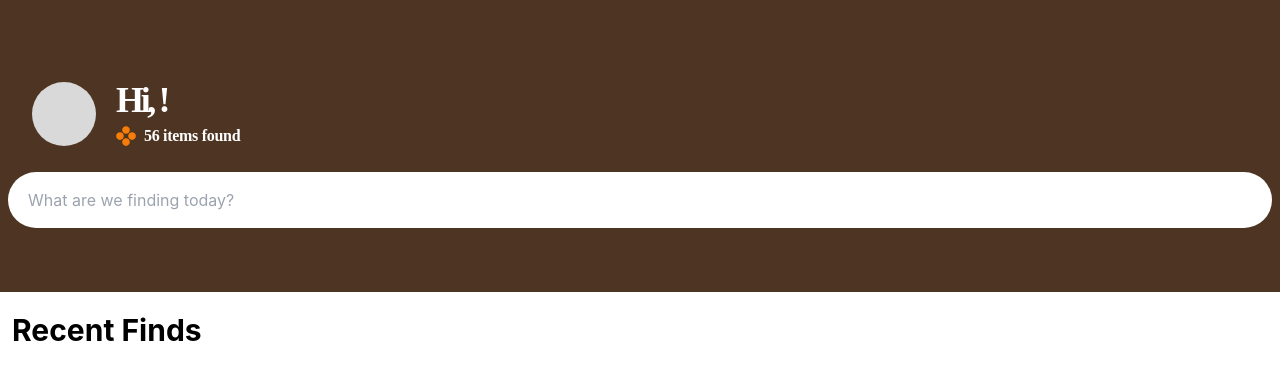
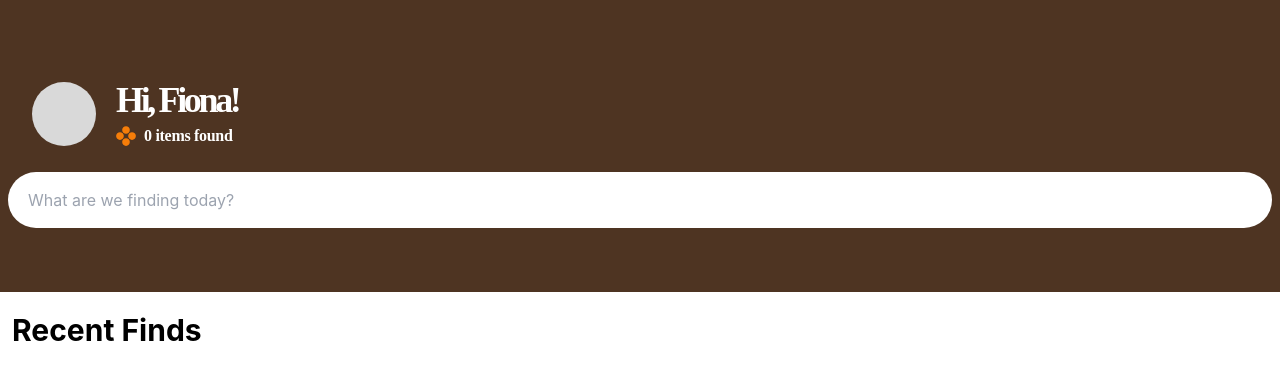
Before and after one commit to fiona-cai/TrackBack, a React (Create React App) app in the folder frontend/: page /home in a window 1280 px wide. Shown: the top 380 px of the page. Built offline with nearby package versions, Linux system fonts and the light colour scheme.

Commit message:
Fix # of items

```diff
--- a/frontend/src/home.tsx
+++ b/frontend/src/home.tsx
@@ -96,7 +96,7 @@ function Home() {
         <div className="px-8 flex gap-x-5 items-center">
           <div className="rounded-full bg-[#d9d9d9] w-16 h-16"></div>
           <div className="text-white">
-            <h1 className="text-4xl mb-1">Hi, !</h1>
+            <h1 className="text-4xl mb-1">Hi, Fiona!</h1>
             <div className="flex items-center gap-x-2">
               <svg xmlns="http://www.w3.org/2000/svg" width="20" height="20" viewBox="0 0 73 73" fill="none">
                 <path d="M36.5 44.6765C44.232 44.6765 50.5 50.9445 50.5 58.6765V58.6765C50.5 66.4084 44.232 72.6765 36.5 72.6765V72.6765C28.768 72.6765 22.5 66.4084 22.5 58.6765V58.6765C22.5 50.9445 28.768 44.6765 36.5 44.6765V44.6765Z" fill="#f67d09"/>
@@ -104,7 +104,7 @@ function Home() {
                 <path d="M36.5 0.676453C44.232 0.676453 50.5 6.94447 50.5 14.6765V14.6765C50.5 22.4084 44.232 28.6765 36.5 28.6765V28.6765C28.768 28.6765 22.5 22.4084 22.5 14.6765V14.6765C22.5 6.94447 28.768 0.676453 36.5 0.676453V0.676453Z" fill="#f67d09"/>
                 <path d="M58.5 22.6765C66.232 22.6765 72.5 28.9445 72.5 36.6765V36.6765C72.5 44.4084 66.232 50.6765 58.5 50.6765V50.6765C50.768 50.6765 44.5 44.4084 44.5 36.6765V36.6765C44.5 28.9445 50.768 22.6765 58.5 22.6765V22.6765Z" fill="#f67d09"/>
               </svg>
-              <p className="text-base">56 items found</p>
+              <p className="text-base">{history.length} items found</p>
             </div>
           </div>
         </div>
```
